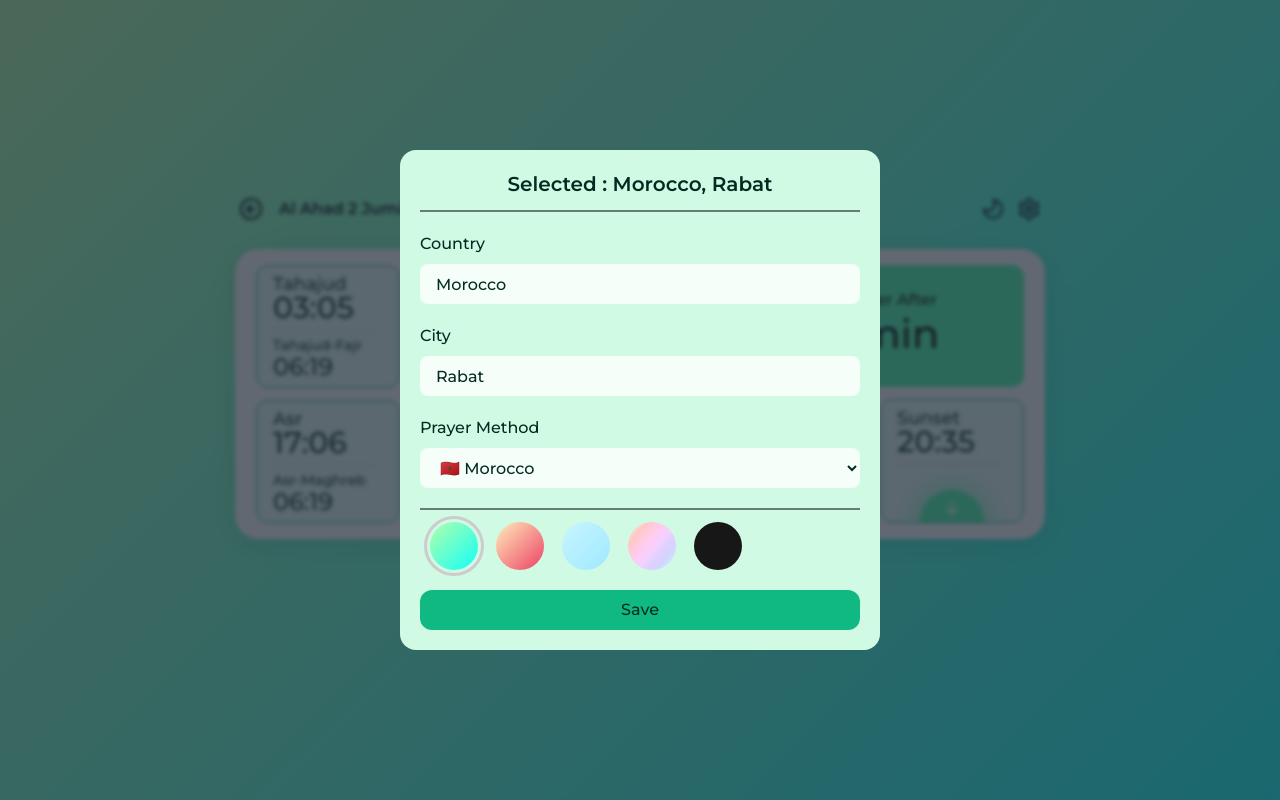
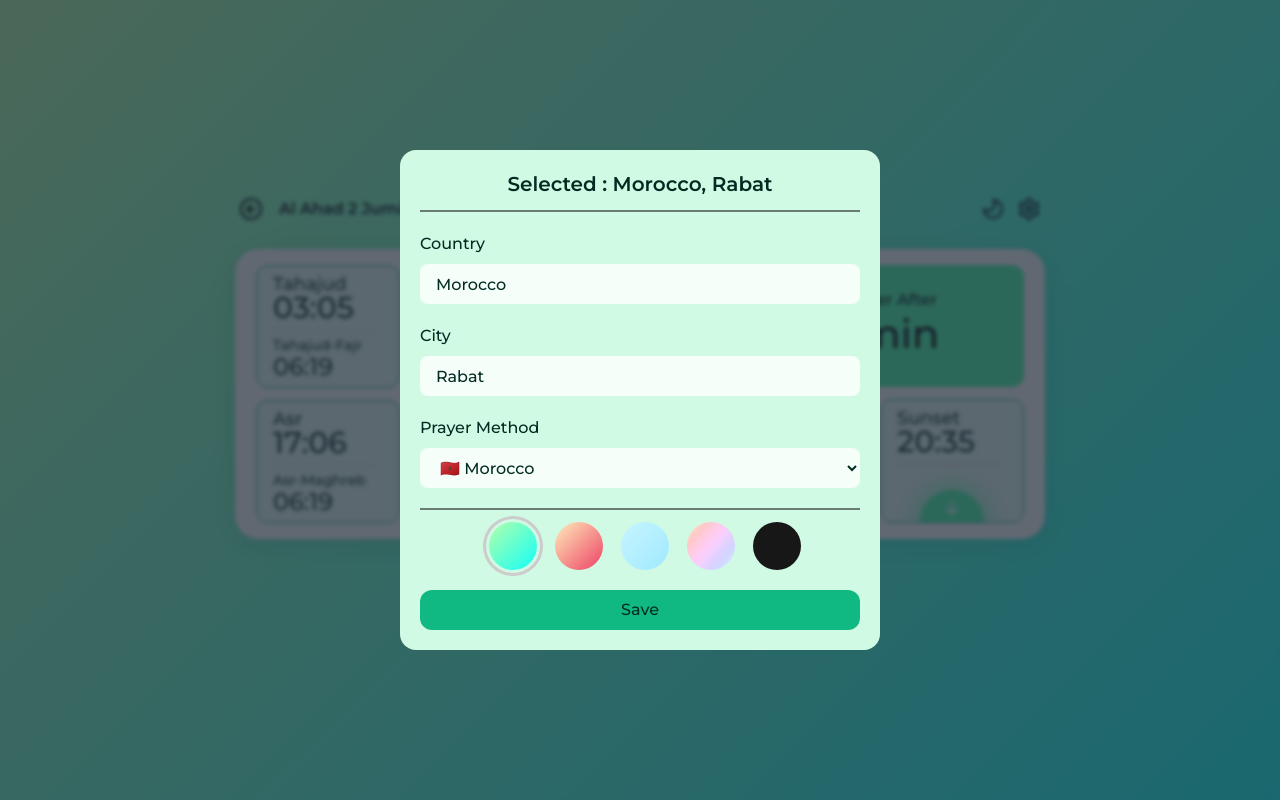
Before and after one commit to heynzar/tahajud, a Next.js app: page / in a window 1280 px wide. Both pictures are taken after a click on the icon 1029 px from the left and 209 px from the top of the page. Built offline with nearby package versions, Linux system fonts and the light colour scheme; no server answers.

Commit message:
⚡ style: fix overflowing

```diff
--- a/src/app/globals.css
+++ b/src/app/globals.css
@@ -91,7 +91,7 @@ body {
   @apply border-emerald-500 dark:border-emerald-700 text-emerald-950 dark:text-emerald-100 bg-emerald-100/40 dark:bg-emerald-800;
 }
 .solid-theme-card {
-  @apply border-neutral-500 dark:border-neutral-700 text-neutral-950 dark:text-neutral-100 bg-neutral-200/40 dark:bg-neutral-800;
+  @apply border-neutral-500 dark:border-neutral-600/70 text-neutral-950 dark:text-neutral-100 bg-neutral-200/40 dark:bg-neutral-700/50;
 }
 .sunset-theme-card {
   @apply border-pink-500 dark:border-pink-700 text-pink-950 dark:text-pink-100 bg-pink-100/40 dark:bg-pink-800;
@@ -107,7 +107,7 @@ body {
   @apply bg-white dark:bg-emerald-950;
 }
 .solid-theme-main {
-  @apply bg-neutral-100 dark:bg-neutral-800/50;
+  @apply bg-neutral-100 dark:bg-neutral-800;
 }
 .peach-theme-main {
   @apply bg-white dark:bg-red-950;
--- a/src/components/Nav.tsx
+++ b/src/components/Nav.tsx
@@ -195,7 +195,7 @@ export default function Nav({
             </select>
           </div>
 
-          <fieldset className="flex gap-2 border-t-2 border-black/50 pt-3">
+          <fieldset className="flex justify-center gap-0 md:gap-2 border-t-2 border-black/50 pt-3">
             <legend className="visually-hidden">Pick a Theme</legend>
 
             <label htmlFor="green" className="visually-hidden">
@@ -258,7 +258,7 @@ export default function Nav({
               id="solid"
               name="theme"
               value="solid"
-              className="bg-solid"
+              className="bg-[#171717]"
               onChange={handleChange}
               checked={localCountryData.theme === "solid"}
             />
```
